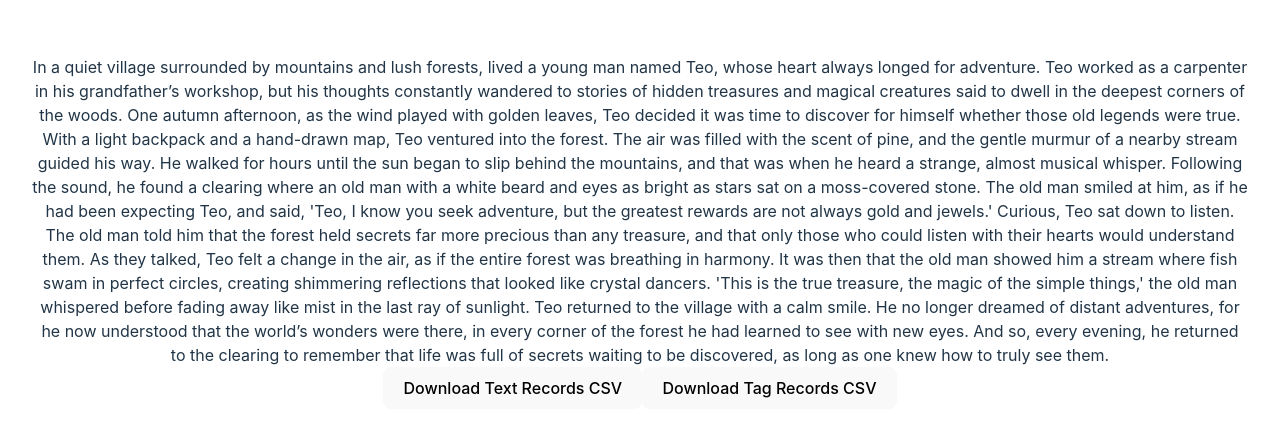
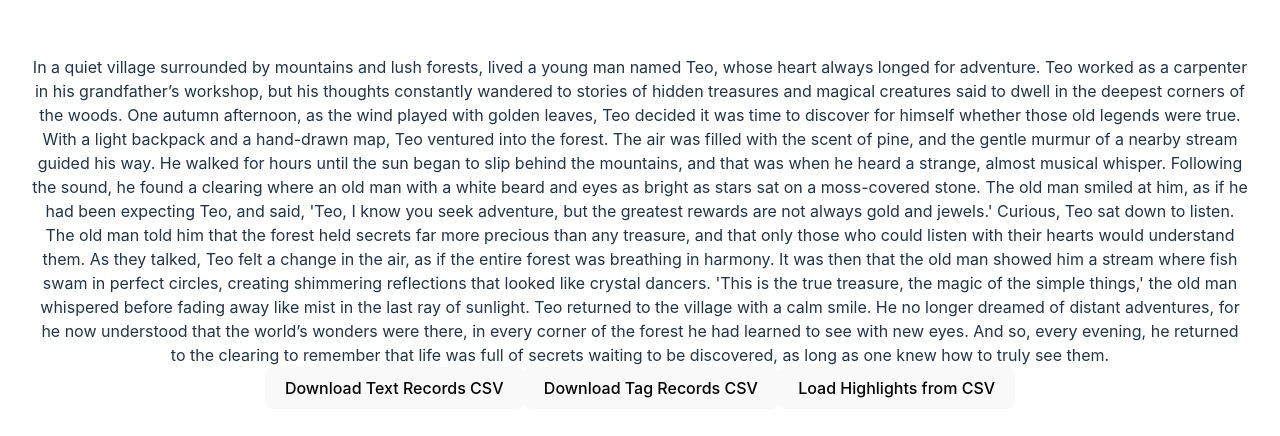
Before and after one commit to ras2405/ProyectoIntegrador, a React (Vite) app in the folder caqdas/: page / in a window 1280 px wide. Shown: the part 168-604 px from the top of the page. Built offline with nearby package versions, Linux system fonts and the light colour scheme.

Commit message:
multiple selection

```diff
--- a/caqdas/src/App.tsx
+++ b/caqdas/src/App.tsx
@@ -1,4 +1,4 @@
-import { useState } from 'react'
+import { useEffect, useState } from 'react'
 import './App.css'
 import { saveAs } from 'file-saver';
 import * as Papa from 'papaparse';
@@ -33,7 +33,7 @@ const text = "In a quiet village surrounded by mountains and lush forests, " +
 
 
 function App() {
-  const [highlightedText, setHighlightedText] = useState('');
+  const [highlightedText, setHighlightedText] = useState(text);
   const [textRecords, setTextRecords] = useState<IText[]>([]);
   const [tagRecords, setTagRecords] = useState<ITag[]>([]);
 
@@ -42,10 +42,10 @@ function App() {
     const selectedText = selection ? selection.toString() : '';
 
     if (selectedText) {
-      const fullText = text;
+      // const fullText = text;
 
-      const highlighted = fullText.replace(selectedText, `<span class="highlight">${selectedText}</span>`);
-      setHighlightedText(highlighted);
+      // const highlighted = fullText.replace(selectedText, `<span class="highlight">${selectedText}</span>`);
+      // setHighlightedText(highlighted);
 
       const newTextRecord : IText = {
         text: selectedText,
@@ -64,6 +64,7 @@ function App() {
 
       setTextRecords([...textRecords, newTextRecord]);
       setTagRecords([...tagRecords, newTagRecord]);
+      updateHighlightedText([...textRecords, newTextRecord]); // Actualiza con todos los resaltados
     }
   };
 
@@ -71,7 +72,7 @@ function App() {
     if (textRecords.length > 0) {
       const csv = Papa.unparse(textRecords);
       const blob = new Blob([csv], { type: 'text/csv;charset=utf-8;' });
-      saveAs(blob, 'text_records.csv');
+      saveAs(blob, 'highlights.csv');
     }
   };
 
@@ -83,14 +84,63 @@ function App() {
     }
   };
 
+  const loadHighlightsFromCSV = async () => {
+    try {
+      const response = await fetch('/highlights.csv'); // Asegúrate de que el archivo esté en la carpeta public
+      const text = await response.text();
+      Papa.parse(text, {
+        header: true,
+        dynamicTyping: true,
+        complete: (results) => {
+          // Supongamos que cada registro en el CSV tiene un campo 'text' que queremos utilizar
+          const newHighlights = results.data.map((row: any) => ({
+            text: row.text,
+            type: "highlighted",
+            user: "current_user",
+            projectName: "My Project",
+            timestamp: new Date().toISOString(),
+            stage: "draft",
+            tag: row.tag || "default_tag"
+          }));
+          setTextRecords(newHighlights);
+          // Aquí podrías actualizar el estado de tagRecords si también hay tags en el CSV
+          const newTagRecords = newHighlights.map(record => ({
+            tag: record.tag
+          }));
+          setTagRecords(newTagRecords);
+          updateHighlightedText(newHighlights);
+        }
+      });
+      console.log("SALIMOS DE PAPA.PARSE")
+    } catch (error) {
+      console.error('Error loading highlights:', error);
+    }
+  };
+
+  const updateHighlightedText = (highlights: IText[]) => {
+    let updatedText = text;
+
+    highlights.forEach(highlight => {
+      const escapedText = highlight.text.replace(/[-\/\\^$.*+?()[\]{}|~]/g, '\\$&'); // Escapar caracteres especiales
+      updatedText = updatedText.replace(new RegExp(escapedText, 'g'), `<span class="highlight">${highlight.text}</span>`);
+    });
+
+    setHighlightedText(updatedText);
+  };
+
+  useEffect(() => {
+    console.log('Text records:', textRecords);
+  }, [textRecords]);
+
   return (
     <>
       <div
         onMouseUp={handleMouseUp}
-        dangerouslySetInnerHTML={{ __html: highlightedText || text }}
+        dangerouslySetInnerHTML={{ __html: highlightedText }} // || text
       />
       <button onClick={downloadTextRecordsCSV}>Download Text Records CSV</button>
       <button onClick={downloadTagRecordsCSV}>Download Tag Records CSV</button>
+      <button onClick={loadHighlightsFromCSV}>Load Highlights from CSV</button> {/* Botón para cargar highlights */}
     </>
   )
 }
```
Also changed, not shown: caqdas/public/highlights.csv (added).
